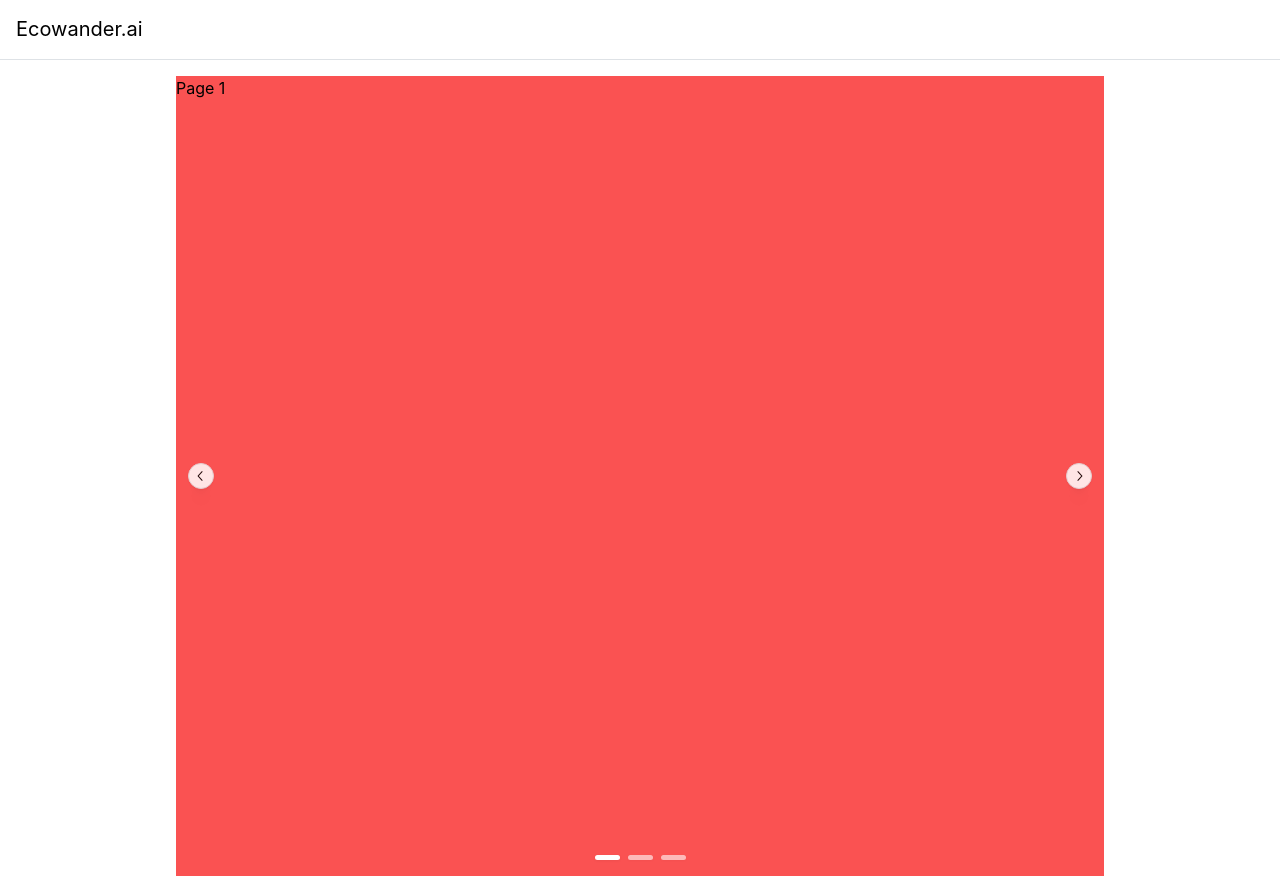
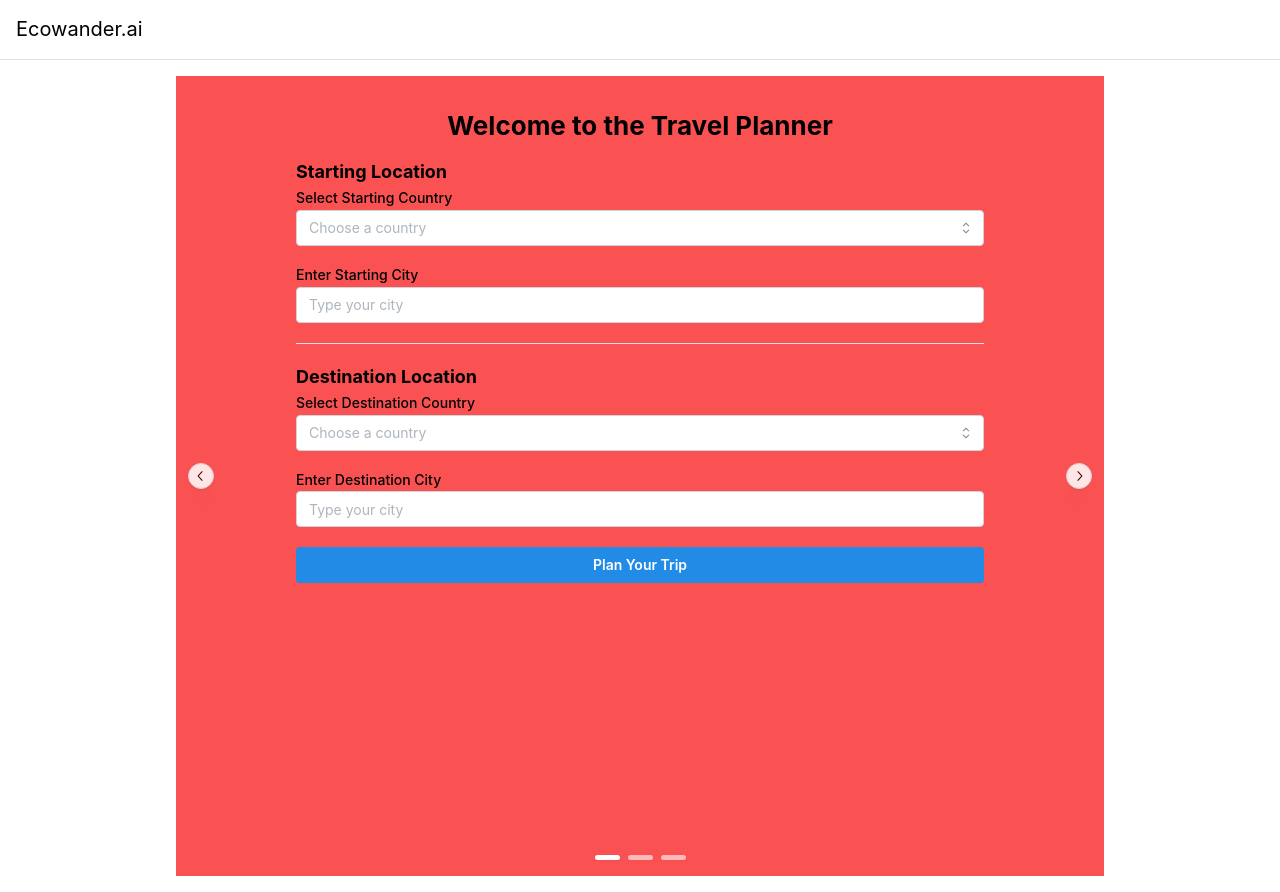
Before and after one commit to apramm/Ecowander.ai, a React (Vite) app in the folder Frontend/: page / in a window 1280 px wide. Built offline with nearby package versions, Linux system fonts and the light colour scheme.

Commit message:
Added landing page with location selection

```diff
--- a/Frontend/src/App.tsx
+++ b/Frontend/src/App.tsx
@@ -8,6 +8,7 @@ import {
 } from '@mantine/core';
 import { Carousel } from '@mantine/carousel';
 import { useDisclosure } from '@mantine/hooks';
+import LandingPage from './pages/LandingPage';
 
 function App() {
   const [opened, { toggle }] = useDisclosure();
@@ -36,7 +37,9 @@ function App() {
               align="start"
               bg={'red'}
             >
-              <Carousel.Slide>Page 1</Carousel.Slide>
+              <Carousel.Slide>
+                <LandingPage />
+              </Carousel.Slide>
               <Carousel.Slide>Page 2</Carousel.Slide>
               <Carousel.Slide>Page 3</Carousel.Slide>
             </Carousel>
--- /dev/null
+++ b/Frontend/src/pages/LandingPage.tsx
@@ -0,0 +1,322 @@
+import { useState } from 'react';
+import {
+  Box,
+  Select,
+  TextInput,
+  Title,
+  Container,
+  Button,
+  Divider,
+} from '@mantine/core';
+
+// Sample country data
+const countries = [
+  'United States',
+  'Canada',
+  'Afghanistan',
+  'Albania',
+  'Algeria',
+  'American Samoa',
+  'Andorra',
+  'Angola',
+  'Anguilla',
+  'Antarctica',
+  'Antigua and/or Barbuda',
+  'Argentina',
+  'Armenia',
+  'Aruba',
+  'Australia',
+  'Austria',
+  'Azerbaijan',
+  'Bahamas',
+  'Bahrain',
+  'Bangladesh',
+  'Barbados',
+  'Belarus',
+  'Belgium',
+  'Belize',
+  'Benin',
+  'Bermuda',
+  'Bhutan',
+  'Bolivia',
+  'Bosnia and Herzegovina',
+  'Botswana',
+  'Bouvet Island',
+  'Brazil',
+  'British Indian Ocean Territory',
+  'Brunei Darussalam',
+  'Bulgaria',
+  'Burkina Faso',
+  'Burundi',
+  'Cambodia',
+  'Cameroon',
+  'Cape Verde',
+  'Cayman Islands',
+  'Central African Republic',
+  'Chad',
+  'Chile',
+  'China',
+  'Christmas Island',
+  'Cocos (Keeling) Islands',
+  'Colombia',
+  'Comoros',
+  'Congo',
+  'Cook Islands',
+  'Costa Rica',
+  'Croatia (Hrvatska)',
+  'Cuba',
+  'Cyprus',
+  'Czech Republic',
+  'Denmark',
+  'Djibouti',
+  'Dominica',
+  'Dominican Republic',
+  'East Timor',
+  'Ecudaor',
+  'Egypt',
+  'El Salvador',
+  'Equatorial Guinea',
+  'Eritrea',
+  'Estonia',
+  'Ethiopia',
+  'Falkland Islands (Malvinas)',
+  'Faroe Islands',
+  'Fiji',
+  'Finland',
+  'France',
+  'France, Metropolitan',
+  'French Guiana',
+  'French Polynesia',
+  'French Southern Territories',
+  'Gabon',
+  'Gambia',
+  'Georgia',
+  'Germany',
+  'Ghana',
+  'Gibraltar',
+  'Greece',
+  'Greenland',
+  'Grenada',
+  'Guadeloupe',
+  'Guam',
+  'Guatemala',
+  'Guinea',
+  'Guinea-Bissau',
+  'Guyana',
+  'Haiti',
+  'Heard and Mc Donald Islands',
+  'Honduras',
+  'Hong Kong',
+  'Hungary',
+  'Iceland',
+  'India',
+  'Indonesia',
+  'Iran (Islamic Republic of)',
+  'Iraq',
+  'Ireland',
+  'Israel',
+  'Italy',
+  'Ivory Coast',
+  'Jamaica',
+  'Japan',
+  'Jordan',
+  'Kazakhstan',
+  'Kenya',
+  'Kiribati',
+  "Korea, Democratic People's Republic of",
+  'Korea, Republic of',
+  'Kosovo',
+  'Kuwait',
+  'Kyrgyzstan',
+  "Lao People's Democratic Republic",
+  'Latvia',
+  'Lebanon',
+  'Lesotho',
+  'Liberia',
+  'Libyan Arab Jamahiriya',
+  'Liechtenstein',
+  'Lithuania',
+  'Luxembourg',
+  'Macau',
+  'Macedonia',
+  'Madagascar',
+  'Malawi',
+  'Malaysia',
+  'Maldives',
+  'Mali',
+  'Malta',
+  'Marshall Islands',
+  'Martinique',
+  'Mauritania',
+  'Mauritius',
+  'Mayotte',
+  'Mexico',
+  'Micronesia, Federated States of',
+  'Moldova, Republic of',
+  'Monaco',
+  'Mongolia',
+  'Montserrat',
+  'Morocco',
+  'Mozambique',
+  'Myanmar',
+  'Namibia',
+  'Nauru',
+  'Nepal',
+  'Netherlands',
+  'Netherlands Antilles',
+  'New Caledonia',
+  'New Zealand',
+  'Nicaragua',
+  'Niger',
+  'Nigeria',
+  'Niue',
+  'Norfork Island',
+  'Northern Mariana Islands',
+  'Norway',
+  'Oman',
+  'Pakistan',
+  'Palau',
+  'Panama',
+  'Papua New Guinea',
+  'Paraguay',
+  'Peru',
+  'Philippines',
+  'Pitcairn',
+  'Poland',
+  'Portugal',
+  'Puerto Rico',
+  'Qatar',
+  'Reunion',
+  'Romania',
+  'Russian Federation',
+  'Rwanda',
+  'Saint Kitts and Nevis',
+  'Saint Lucia',
+  'Saint Vincent and the Grenadines',
+  'Samoa',
+  'San Marino',
+  'Sao Tome and Principe',
+  'Saudi Arabia',
+  'Senegal',
+  'Seychelles',
+  'Sierra Leone',
+  'Singapore',
+  'Slovakia',
+  'Slovenia',
+  'Solomon Islands',
+  'Somalia',
+  'South Africa',
+  'South Georgia South Sandwich Islands',
+  'South Sudan',
+  'Spain',
+  'Sri Lanka',
+  'St. Helena',
+  'St. Pierre and Miquelon',
+  'Sudan',
+  'Suriname',
+  'Svalbarn and Jan Mayen Islands',
+  'Swaziland',
+  'Sweden',
+  'Switzerland',
+  'Syrian Arab Republic',
+  'Taiwan',
+  'Tajikistan',
+  'Tanzania, United Republic of',
+  'Thailand',
+  'Togo',
+  'Tokelau',
+  'Tonga',
+  'Trinidad and Tobago',
+  'Tunisia',
+  'Turkey',
+  'Turkmenistan',
+  'Turks and Caicos Islands',
+  'Tuvalu',
+  'Uganda',
+  'Ukraine',
+  'United Arab Emirates',
+  'United Kingdom',
+  'United States minor outlying islands',
+  'Uruguay',
+  'Uzbekistan',
+  'Vanuatu',
+  'Vatican City State',
+  'Venezuela',
+  'Vietnam',
+  'Virigan Islands (British)',
+  'Virgin Islands (U.S.)',
+  'Wallis and Futuna Islands',
+  'Western Sahara',
+  'Yemen',
+  'Yugoslavia',
+  'Zaire',
+  'Zambia',
+  'Zimbabwe',
+];
+
+const countryOptions = countries.map(country => ({
+  value: country,
+  label: country,
+}));
+
+const LandingPage = () => {
+  const [selectedCountry1, setSelectedCountry1] = useState<string | null>(null);
+  const [city1, setCity1] = useState<string>('');
+
+  const [selectedCountry2, setSelectedCountry2] = useState<string | null>(null);
+  const [city2, setCity2] = useState<string>('');
+
+  return (
+    <Container size="sm" mt="xl">
+      <Title order={2} align="center">
+        Welcome to the Travel Planner
+      </Title>
+
+      <Box mt="md">
+        <Title order={4}>Starting Location</Title>
+        <Select
+          label="Select Starting Country"
+          placeholder="Choose a country"
+          data={countryOptions}
+          value={selectedCountry1}
+          onChange={setSelectedCountry1}
+          mb="md" // Adds margin to the bottom
+        />
+
+        <TextInput
+          label="Enter Starting City"
+          placeholder="Type your city"
+          value={city1}
+          onChange={event => setCity1(event.currentTarget.value)}
+          mb="lg" // Adds margin to the bottom for spacing
+        />
+
+        <Divider my="lg" />
+
+        <Title order={4}>Destination Location</Title>
+        <Select
+          label="Select Destination Country"
+          placeholder="Choose a country"
+          data={countryOptions}
+          value={selectedCountry2}
+          onChange={setSelectedCountry2}
+          mb="md"
+        />
+
+        <TextInput
+          label="Enter Destination City"
+          placeholder="Type your city"
+          value={city2}
+          onChange={event => setCity2(event.currentTarget.value)}
+          mb="lg"
+        />
+      </Box>
+
+      <Button fullWidth mt="md">
+        Plan Your Trip
+      </Button>
+    </Container>
+  );
+};
+
+export default LandingPage;
```
